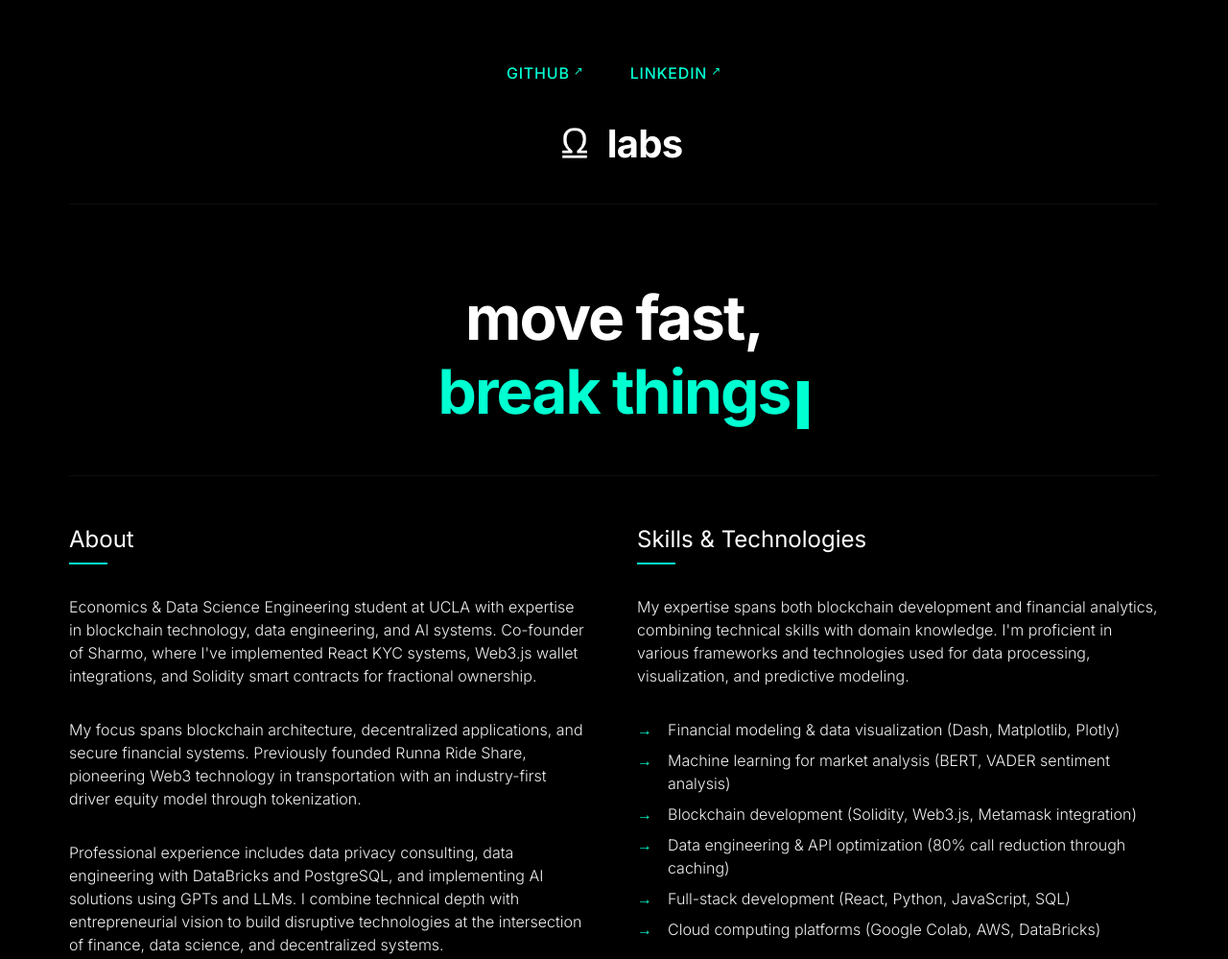
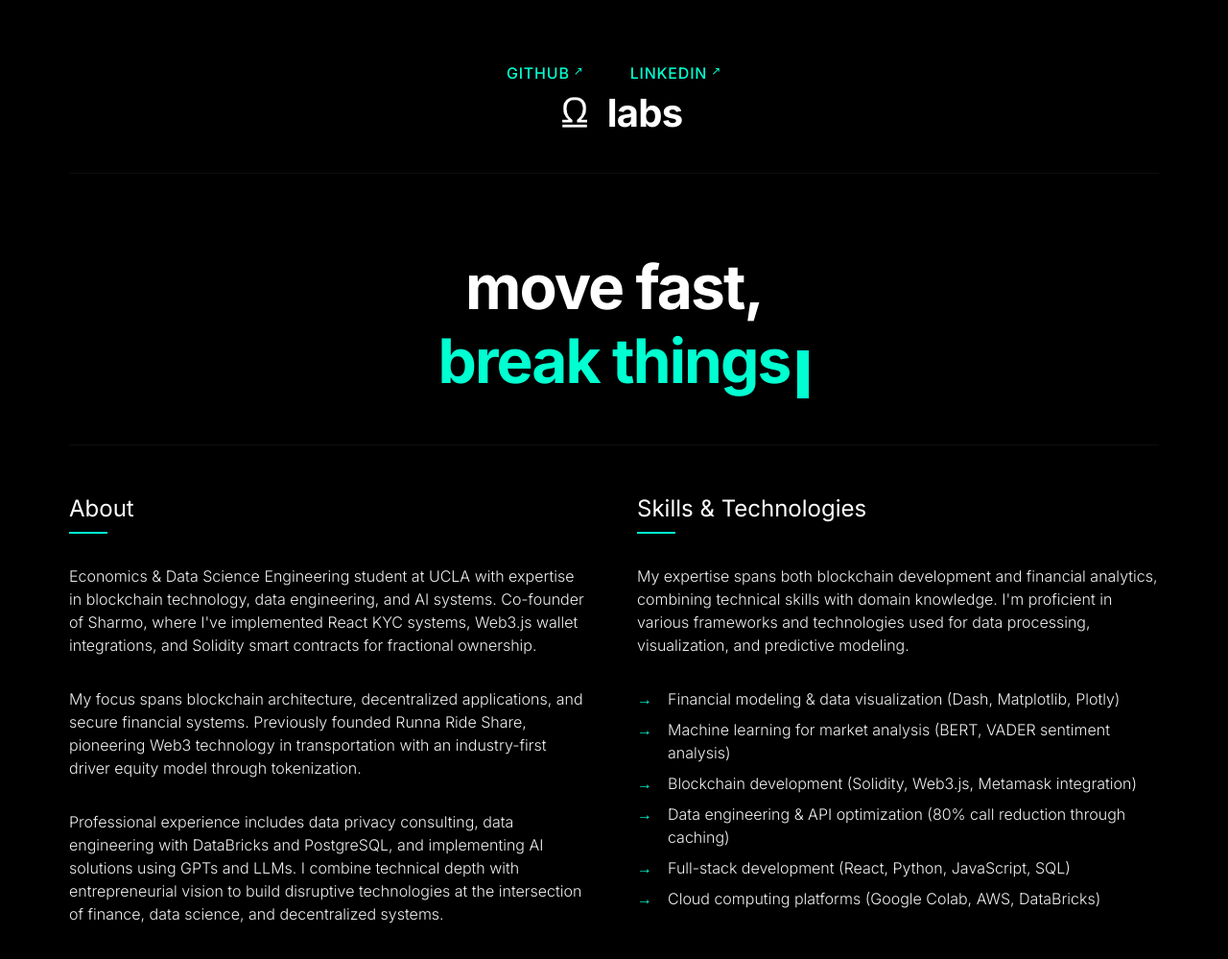
Before and after one commit to charlie-818/lab-web, a plain HTML site: page index.html in a window 1280 px wide. Shown: the top 999 px of the page at 96% size. Drawn offline with Linux system fonts and the light colour scheme.

Commit message:
Remove extra space above logo

```diff
--- a/css/styles.css
+++ b/css/styles.css
@@ -97,7 +97,7 @@ header {
     display: flex;
     justify-content: center;
     align-items: center;
-    margin-top: var(--spacing-md);
+    margin-top: 0;
 }
 
 .logo {
```
